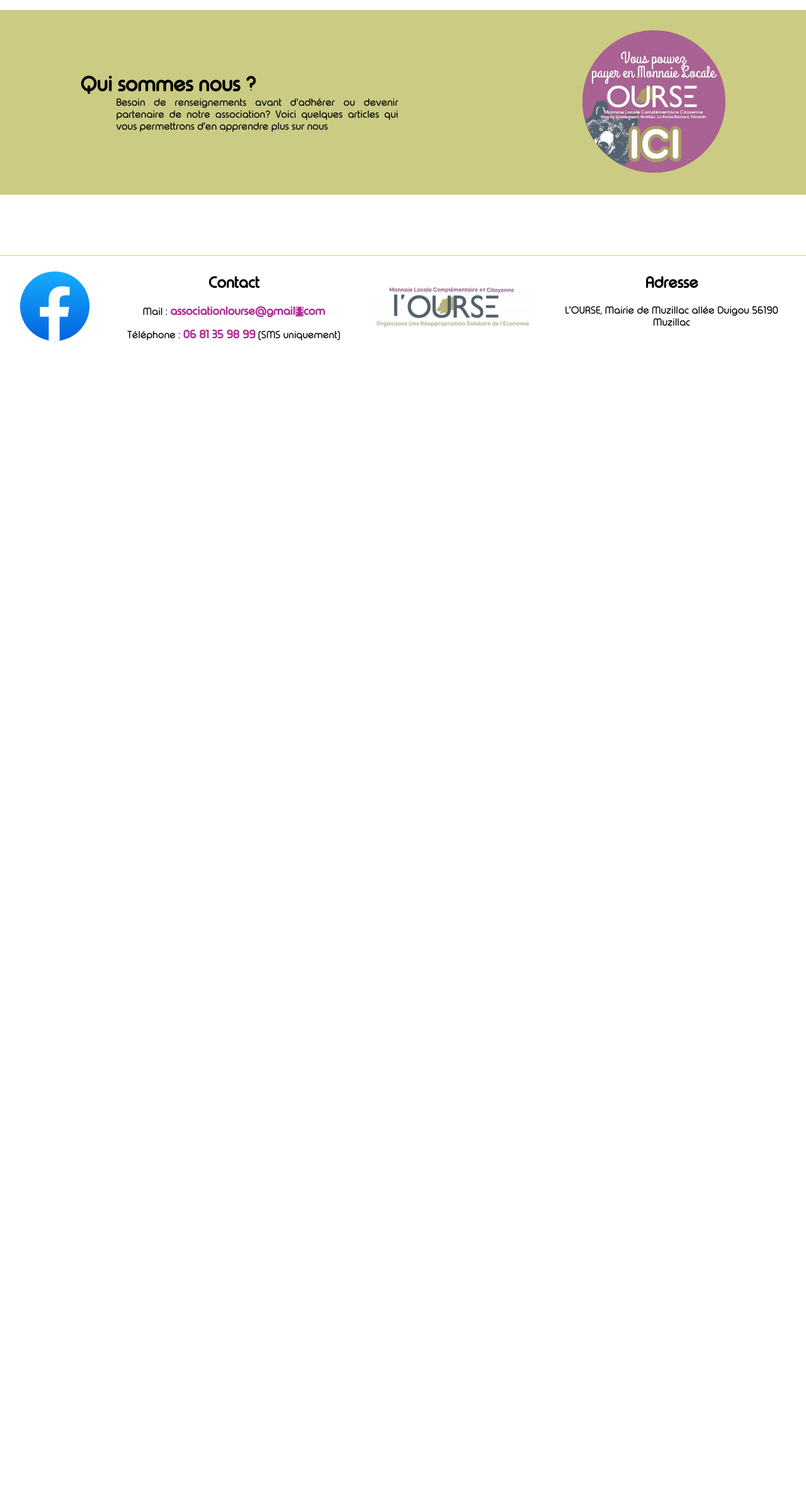
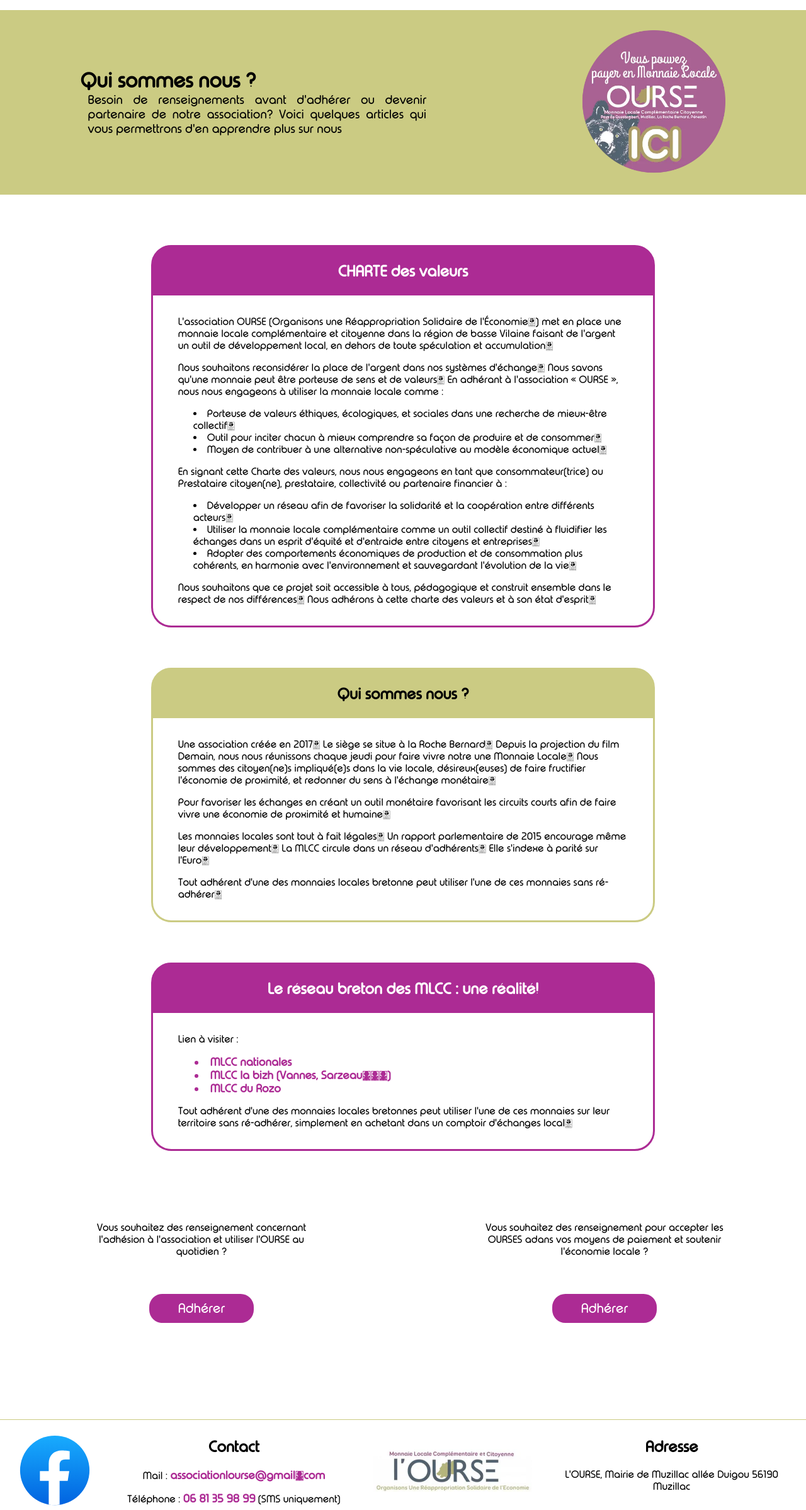
Before and after one commit to Fseymortier/l-ourse, a PHP site: page /pages/adherer.php in a window 1280 px wide. Shown: the part 120-2517 px from the top of the page at 63% size. Before the commit the page ends 662 px from the top, so only its background shows below. Run offline with PHP 8.4, Linux system fonts and the light colour scheme.

Commit message:
update
ajout et stylisation de la page adhérer

```diff
--- a/composants/header.php
+++ b/composants/header.php
@@ -9,6 +9,7 @@
     <link rel="stylesheet"  href="/l-ourse/styles/nav.css">
     <link rel="stylesheet"  href="/l-ourse/styles/header.css">
     <link rel="stylesheet"  href="/l-ourse/styles/index.css">
+    <link rel="stylesheet"  href="/l-ourse/styles/adherer.css">
     <link rel="stylesheet"  href="/l-ourse/styles/footer.css">
 </head>
 
--- a/pages/adherer.php
+++ b/pages/adherer.php
@@ -4,7 +4,58 @@
 $txtHeader = 'Besoin de renseignements avant d\'adhérer ou devenir partenaire de notre association? Voici quelques articles qui vous permettrons d\'en apprendre plus sur nous';
 require_once('../composants/header.php');
 ?>
-<section>
+<section class="container_adherer">
+    <div class="container_item_adherer container_item_violet">
+        <h2 class="titles_adherer title_violet">CHARTE des valeurs</h2>
+        <div class="item_adherer">
+            <p>L'association OURSE (Organisons une Réappropriation Solidaire de l'Économie.) met en place une monnaie locale complémentaire et citoyenne dans la région de basse Vilaine faisant de l'argent un outil de développement local, en dehors de toute spéculation et accumulation.</p>
+            <p>Nous souhaitons reconsidérer la place de l'argent dans nos systèmes d'échange. Nous savons qu'une monnaie peut être porteuse de sens et de valeurs. En adhérant à l'association « OURSE », nous nous engageons à utiliser la monnaie locale comme :</p>
+            <ul>
+                <li>Porteuse de valeurs éthiques, écologiques, et sociales dans une recherche de mieux-être collectif.</li>
+                <li>Outil pour inciter chacun à mieux comprendre sa façon de produire et de consommer.</li>
+                <li>Moyen de contribuer à une alternative non-spéculative au modèle économique actuel.</li>
+            </ul>
+            <p>En signant cette Charte des valeurs, nous nous engageons en tant que consommateur(trice) ou Prestataire citoyen(ne), prestataire, collectivité ou partenaire financier à :</p>
+            <ul>
+                <li>Développer un réseau afin de favoriser la solidarité et la coopération entre différents acteurs.</li>
+                <li>Utiliser la monnaie locale complémentaire comme un outil collectif destiné à fluidifier les échanges dans un esprit d'équité et d'entraide entre citoyens et entreprises.</li>
+                <li>Adopter des comportements économiques de production et de consommation plus cohérents, en harmonie avec l'environnement et sauvegardant l'évolution de la vie.</li>
+            </ul>
+            <p>Nous souhaitons que ce projet soit accessible à tous, pédagogique et construit ensemble dans le respect de nos différences. Nous adhérons à cette charte des valeurs et à son état d'esprit.</p>
+        </div>
+    </div>
+    <div class="container_item_adherer container_item_jaune">
+        <h2 class="titles_adherer title_jaune">Qui sommes nous ?</h2>
+        <div class="item_adherer">
+            <p>Une association créée en 2017. Le siège se situe à la Roche Bernard. Depuis la projection du film Demain, nous nous réunissons chaque jeudi pour faire vivre notre une Monnaie Locale. Nous sommes des citoyen(ne)s impliqué(e)s dans la vie locale, désireux(euses) de faire fructifier l'économie de proximité, et redonner du sens à l'échange monétaire.</p>
+            <p>Pour favoriser les échanges en créant un outil monétaire favorisant les circuits courts afin de faire vivre une économie de proximité et humaine.</p>
+            <p>Les monnaies locales sont tout à fait légales. Un rapport parlementaire de 2015 encourage même leur développement. La MLCC circule dans un réseau d'adhérents. Elle s'indexe à parité sur l'Euro.</p>
+            <p>Tout adhérent d'une des monnaies locales bretonne peut utiliser l'une de ces monnaies sans ré-adhérer.</p>
+        </div>
+    </div>
+    <div class="container_item_adherer container_item_violet">
+        <h2 class="titles_adherer title_violet">Le réseau breton des MLCC : une réalité!</h2>
 
+        <div class="item_adherer">
+            <p>Lien à visiter :</p>
+            <ul>
+                <li class="colored_txt"><a href="https://monnaie-locale-complementaire-citoyenne.net/">MLCC nationales</a></li>
+                <li class="colored_txt"><a href="https://www.bizh.bzh/">MLCC la bizh (Vannes, Sarzeau...)</a></li>
+                <li class="colored_txt"><a href="https://lerozo.org/" >MLCC du Rozo</a></li>
+            </ul>
+            <p>
+                Tout adhérent d'une des monnaies locales bretonnes peut utiliser l'une de ces monnaies sur leur territoire sans ré-adhérer, simplement en achetant dans un comptoir d'échanges local.</p>
+        </div>
+    </div>
+    <div class="container_items_adherer">
+        <div class="items_adherer">
+            <p class="txt_adherer">Vous souhaitez des renseignement concernant l'adhésion à l'association et utiliser l'OURSE au quotidien ?</p>
+            <a class="links_adherer" href="/l-ourse/pages/particulier.php">Adhérer</a>
+        </div>
+        <div class="items_adherer">
+            <p class="txt_adherer">Vous souhaitez des renseignement pour accepter les OURSES adans vos moyens de paiement et soutenir l'économie locale ?</p>
+            <a class="links_adherer" href="/l-ourse/pages/prestataire.php">Adhérer</a>
+        </div>
+    </div>
 </section>
 <?php require_once('../composants/footer.php') ?>
--- /dev/null
+++ b/styles/adherer.css
@@ -0,0 +1,56 @@
+.container_adherer{
+    width: 100%;
+    display: flex;
+    flex-direction: column;
+    flex-wrap: wrap;
+    align-items: center;
+    margin-top: 3em;
+}
+.container_item_adherer{
+    max-width: 50em;
+    margin: 2em 1em;
+    border-radius: 2em;
+    align-content: center;
+    display: flex;
+    flex-direction: column;
+    align-items: center;
+}
+.container_item_violet{
+    border: 3px solid var(--violet);
+}
+.container_item_jaune{
+    border: 3px solid var(--jaune);
+}
+.item_adherer{
+    width: 90%;
+    margin: 1em 0;
+}
+.item_adherer>p{
+    margin: 1em 0;
+}
+ul{
+    list-style-position: inside;
+}
+li{
+    padding-left: 1.5em;
+}
+.titles_adherer{
+    width: 100%;
+    text-align: center;
+    padding: 1em;
+    border-radius: 1em 1em 0 0;
+}
+.title_violet{
+    color: white;
+    background-color: var(--violet);
+}
+.title_jaune{
+    background-color: var(--jaune);
+}
+.container_items_adherer{
+    width: 100%;
+    display: flex;
+    flex-wrap: wrap;
+    justify-content: space-around;
+    margin-top: 3em;
+}
--- a/styles/header.css
+++ b/styles/header.css
@@ -9,6 +9,10 @@
 }
 body{
     font-family: 'typo';
+}
+a{
+    text-decoration: none;
+    color: unset;
 }
 .container_entete{
     width: 100%;
@@ -23,6 +27,7 @@
 }
 .item_header{
     width: 45%;
+    max-width: 45em;
     min-width: 18em;
     display: flex;
     flex-direction: column;
@@ -34,6 +39,7 @@
 }
 .txt_header{
     max-width: 28em;
+    font-size: 1.2em;
 }
 .colored_txt_header,.colored_txt{
     font-size: 1.1em;
```
